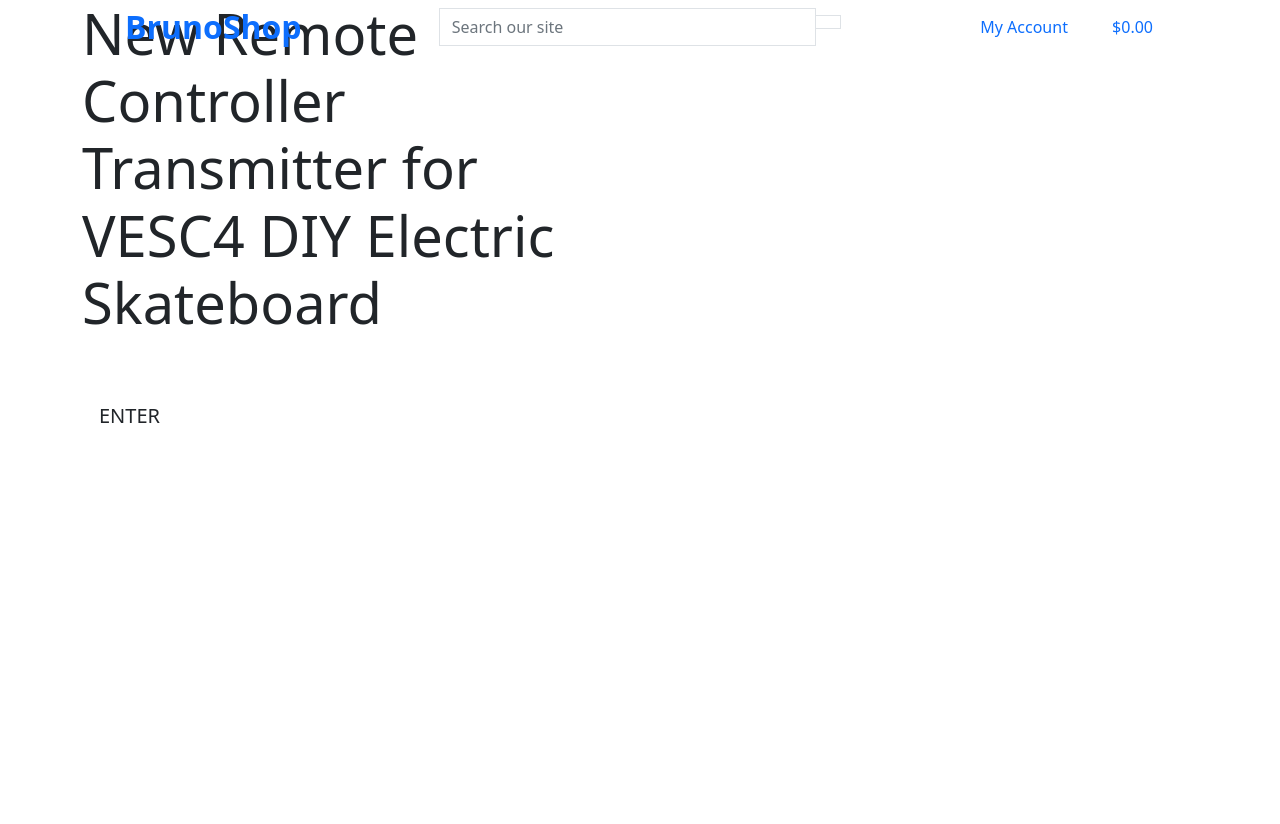
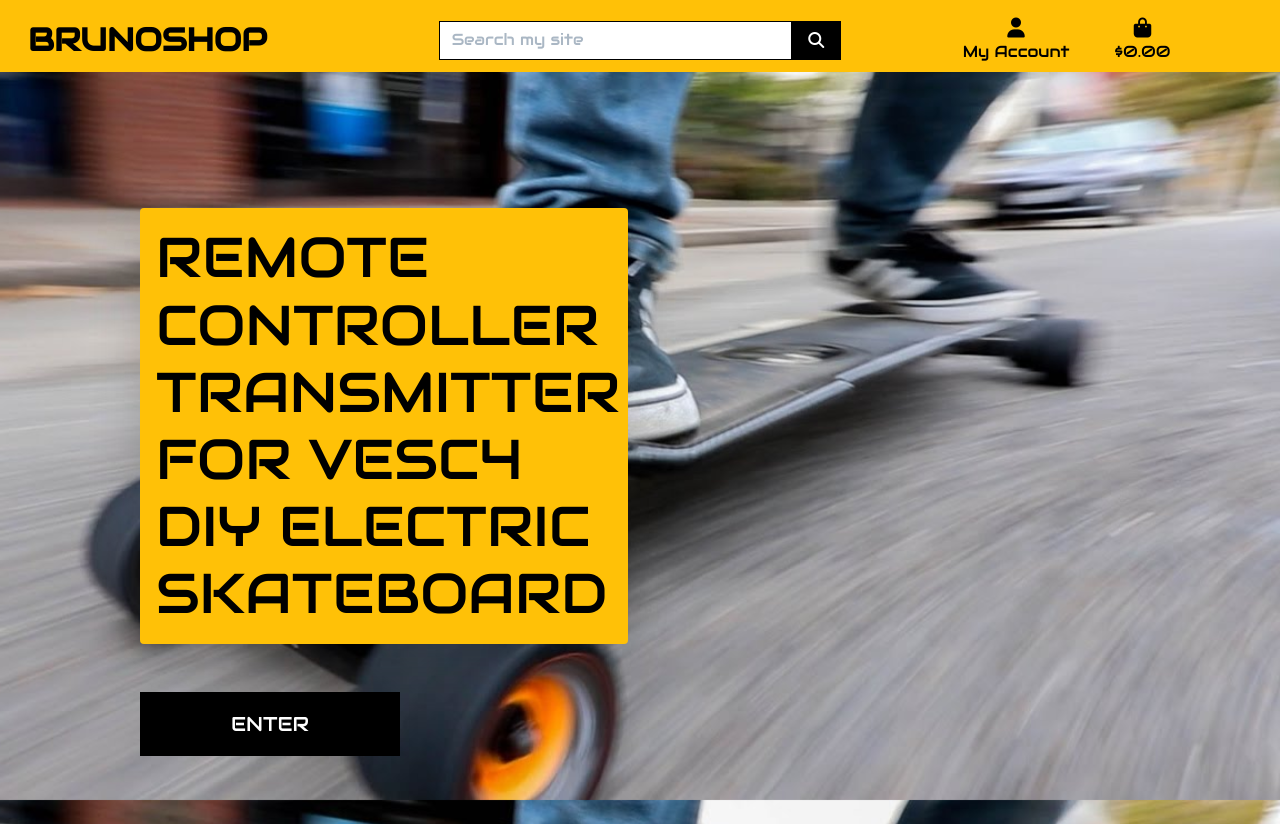
Before and after one commit to onadj/brunoshop, a Django app: page / in a window 1280 px wide. Before the commit the page ends 423 px from the top, so only its background shows below. Run offline with Django 3.2, Linux system fonts and the light colour scheme; some libraries are stand-ins or nearby versions.

Commit message:
completed home page and css

```diff
--- a/brunoshop/settings.py
+++ b/brunoshop/settings.py
@@ -147,4 +147,10 @@ USE_TZ = True
 # Static files (CSS, JavaScript, Images)
 # https://docs.djangoproject.com/en/3.1/howto/static-files/
 
+
 STATIC_URL = '/static/'
+STATICFILES_DIRS = (os.path.join(BASE_DIR, 'static'),)
+
+
+MEDIA_URL = '/media/'
+MEDIA_ROOT = os.path.join(BASE_DIR, 'media')
--- a/brunoshop/urls.py
+++ b/brunoshop/urls.py
@@ -15,10 +15,12 @@ Including another URLconf
 """
 from django.contrib import admin
 from django.urls import path, include
+from django.conf import settings
+from django.conf.urls.static import static
 
 
 urlpatterns = [
     path('admin/', admin.site.urls),
     path('accounts/', include('allauth.urls')),
     path('', include('home.urls')),
-]
+] + static(settings.MEDIA_URL, document_root=settings.MEDIA_ROOT)
--- a/home/templates/home/index.html
+++ b/home/templates/home/index.html
@@ -16,14 +16,16 @@
 <div class="container h-100">
     <div class="row h-100">
         <div class="col-7 col-md-6 my-auto">
-            <h3 class="display-4 logo-font text-black">New Remote Controller Transmitter for VESC4 DIY Electric
-                Skateboard</h3>
+            <h4 class="display-4 logo-font text-black shadow-lg p-3 mb-5 bg-warning rounded">Remote Controller
+                Transmitter for VESC4 DIY Electric
+                Skateboard</h4>
             <div class="my-5">
-                <h4>
+                <h3>
                     <a href="" class="shop-now-button btn btn-lg rounded-0 text-uppercase py-3">Enter</a>
-                </h4>
+                </h3>
             </div>
         </div>
     </div>
 </div>
+
 {% endblock %}
--- /dev/null
+++ b/static/css/base.css
@@ -0,0 +1,331 @@
+
+html {
+    height: 100%;
+}
+
+body {
+    background: url('/media/homeimage.jpg') no-repeat center center fixed;
+    background-size: cover;
+    height: calc(100vh - 164px);
+    color: #555;
+    font-family: 'Audiowide', cursive;
+
+}
+
+/* from Bulma */
+.icon {
+    align-items: center;
+    display: inline-flex;
+    justify-content: center;
+    height: 1.5rem;
+    width: 1.5rem;
+}
+
+.logo-font {
+    text-transform: uppercase;
+}
+
+.main-logo-link {
+    width: fit-content;
+}
+
+.shop-now-button {
+    background: black;
+    color: white;
+    min-width: 260px;
+}
+
+.btn-black {
+    background: black;
+    color: white;
+}
+
+.btn-outline-black {
+    background: white;
+    color: black !important; /* use important to override link colors for <a> elements */
+    border: 1px solid black;
+}
+
+.btn-outline-black:hover,
+.btn-outline-black:active,
+.btn-outline-black:focus {
+    background: black;
+    color: white !important;
+}
+
+.shop-now-button:hover,
+.shop-now-button:active,
+.shop-now-button:focus,
+.btn-black:hover,
+.btn-black:active,
+.btn-black:focus {
+    background: #222;
+    color: white;
+}
+
+.text-black {
+    color: #000 !important;
+}
+
+.border-black {
+    border: 1px solid black !important;
+}
+
+.bg-black {
+    background: #000 !important;
+}
+
+.overlay {
+	height: 100%;
+	width: 100%;
+	top: 0;
+	left: 0;
+	position: fixed;
+	background: white;
+	z-index: -1;
+}
+
+a.category-badge > span.badge:hover {
+    background: #212529 !important;
+    color: #fff !important;
+}
+
+.btt-button {
+    height: 42px;
+    width: 42px;
+    position: fixed;
+    bottom: 10px;
+    right: 10px;
+}
+
+.btt-link,
+.update-link,
+.remove-item {
+    cursor: pointer;
+}
+
+input[name='q']::placeholder {
+    color: #aab7c4;
+}
+
+/* ------------------------------- bootstrap toasts */
+
+.message-container {
+    position: fixed;
+    top: 72px;
+    right: 15px;
+    z-index: 99999999999;
+}
+
+.custom-toast {
+    overflow: visible;
+}
+
+.toast-capper {
+    height: 2px;
+}
+
+/* from CSS-tricks.com: https://css-tricks.com/snippets/css/css-triangle/ */
+.arrow-up {
+    width: 0;
+    height: 0;
+    border-left: 4px solid transparent;
+    border-right: 4px solid transparent;
+    border-bottom: 10px solid black;
+    position: absolute;
+    top: -10px;
+    right: 36px;
+}
+
+/* Convenience classes - colors copied from Bootstrap */
+.arrow-primary {
+    border-bottom-color: #007bff !important;
+}
+
+.arrow-secondary {
+    border-bottom-color: #6c757d !important;
+}
+
+.arrow-success {
+    border-bottom-color: #28a745 !important;
+}
+
+.arrow-danger {
+    border-bottom-color: #dc3545 !important;
+}
+
+.arrow-warning {
+    border-bottom-color: #ffc107 !important;
+}
+
+.arrow-info {
+    border-bottom-color: #17a2b8 !important;
+}
+
+.arrow-light {
+    border-bottom-color: #f8f9fa !important;
+}
+
+.arrow-dark {
+    border-bottom-color: #343a40 !important;
+}
+
+.bag-notification-wrapper {
+    height: 100px;
+    overflow-x: hidden;
+    overflow-y: auto;
+}
+
+/* -------------------------------- Media Queries */
+
+/* Slightly larger container on xl screens */
+@media (min-width: 1200px) {
+  .container {
+    max-width: 80%;
+  }
+}
+
+/* Allauth form formatting */
+
+.allauth-form-inner-content p {
+    margin-top: 1.5rem; /* mt-4 */
+    color: #6c757d; /* text-secondary */
+}
+
+.allauth-form-inner-content input {
+    border-color: #000;
+    border-radius: 0;
+}
+
+.allauth-form-inner-content label:not([for='id_remember']) {
+    display: none;
+}
+
+.allauth-form-inner-content input::placeholder {
+    color: #aab7c4;
+}
+
+.allauth-form-inner-content button,
+.allauth-form-inner-content input[type='submit'] {
+	/* btn */
+	display: inline-block;
+    font-weight: 400;
+    color: #fff;
+    text-align: center;
+    vertical-align: middle;
+    -webkit-user-select: none;
+    -moz-user-select: none;
+    -ms-user-select: none;
+    user-select: none;
+    background-color: #000;
+    border: 1px solid #000;
+    padding: .375rem .75rem;
+    font-size: 1rem;
+    line-height: 1.5;
+    border-radius: 0;
+
+    /* standard bootstrap btn transitions */
+    transition: color .15s ease-in-out,background-color .15s ease-in-out,border-color .15s ease-in-out,box-shadow .15s ease-in-out;
+}
+
+.allauth-form-inner-content button:hover,
+.allauth-form-inner-content input[type='submit']:hover {
+	color: #fff;
+    background-color: #222;
+    border-color: #222;
+}
+
+.allauth-form-inner-content a {
+	color: #17a2b8; /* text-info */
+}
+
+/* Product Form */
+
+.btn-file {
+    position: relative;
+    overflow: hidden;
+}
+
+.btn-file input[type="file"] {
+    position: absolute;
+    top: 0;
+    right: 0;
+    min-width: 100%;
+    min-height: 100%;
+    opacity: 0;
+    cursor: pointer;
+}
+
+.custom-checkbox .custom-control-label::before {
+    border-radius: 0;
+    border-color: #dc3545;
+}
+
+.custom-checkbox .custom-control-input:checked~.custom-control-label::before {
+    background-color: #dc3545;
+    border-color: #dc3545;
+    border-radius: 0;
+}
+
+
+/* fixed top navbar only on medium and up */
+@media (min-width: 992px) {
+    .fixed-top-desktop-only {
+        position: fixed;
+        top: 0;
+        right: 0;
+        left: 0;
+        z-index: 1030;
+    }
+
+    .header-container {
+        padding-top: 164px;
+    }
+}
+
+/* pad the top a bit when navbar is collapsed on mobile */
+@media (max-width: 991px) {
+    .header-container {
+        padding-top: 116px;
+    }
+
+    body {
+        height: calc(100vh - 116px);
+    }
+
+    .display-4.logo-font.text-black {
+        font-size: 2rem;
+    }
+
+    .nav-link {
+        padding: 0.15rem;
+    }
+
+    .nav-link i.fa-lg {
+        font-size: 1rem;
+    }
+
+    .navbar-toggler {
+        padding: .6rem .6rem;
+        font-size: 1rem;
+    }
+
+    #delivery-banner h4 {
+        font-size: .9rem;
+    }
+
+    .btn.btn-outline-black.rounded-0,
+    .btn.btn-black.rounded-0 {
+        padding: .375rem .375rem;
+    }
+
+    .btn.btn-outline-black.rounded-0.btn-lg,
+    .btn.btn-black.rounded-0.btn-lg {
+        padding: .375rem .375rem;
+        font-size: .75rem;
+    }
+
+    .increment-qty, .decrement-qty {
+        padding: .25rem .5rem !important;
+    }
+}
--- a/templates/base.html
+++ b/templates/base.html
@@ -13,15 +13,28 @@
     {% endblock %}
 
     {% block corecss %}
+
+
+
     <link href="https://cdn.jsdelivr.net/npm/bootstrap@5.0.0-beta1/dist/css/bootstrap.min.css" rel="stylesheet"
         integrity="sha384-giJF6kkoqNQ00vy+HMDP7azOuL0xtbfIcaT9wjKHr8RbDVddVHyTfAAsrekwKmP1" crossorigin="anonymous">
+
+    <link rel="preconnect" href="https://fonts.gstatic.com">
+    <link href="https://fonts.googleapis.com/css2?family=Audiowide&display=swap" rel="stylesheet" type="text/css">>
+
+    <link rel="stylesheet" href="{% static 'css/base.css' %}">
     {% endblock %}
 
     {% block extra_css %}
+
     {% endblock %}
 
 
     {% block corejs %}
+
+    <script src="https://kit.fontawesome.com/eb76bd5910.js" crossorigin="anonymous"></script>
+
+
     <script src="https://code.jquery.com/jquery-3.5.1.min.js"
         integrity="sha256-9/aliU8dGd2tb6OSsuzixeV4y/faTqgFtohetphbbj0=" crossorigin="anonymous"></script>
 
@@ -43,7 +56,7 @@
 <body>
 
     <header class="container-fluid fixed-top">
-        <div class="row">
+        <div id="topnav" class="row bg-warning pt-lg-2 d-none d-lg-flex">
             <div class="col-12 col-lg-4  my-auto py-lg-0 text-center text-lg-left">
                 <a href="{% url 'home' %}" class="nav-link main-logo-link">
                     <h2 class="logo-font text-black my-0"><strong>BrunoShop</strong></h2>
@@ -55,7 +68,7 @@
                 <form method="GET" action="">
                     <div class="input-group w-100">
                         <input class="form-control border border-black rounded-0" type="text" name="q"
-                            placeholder="Search our site">
+                            placeholder="Search my site">
                         <div class="input-group-append">
                             <button class="form-control btn btn-black border border-black rounded-0" type="submit">
                                 <span class="icon">
@@ -81,13 +94,13 @@
                         <div class="dropdown-menu border-0" aria-labelledby="user-options">
                             {% if request.user.is_authenticated %}
                             {% if request.user.is_superuser %}
-                            <a href="{% url 'add_product' %}" class="dropdown-item">Product Management</a>
+                            <a href="" class="dropdown-item">Product Management</a>
                             {% endif %}
-                            <a href="{% url 'profile' %}" class="dropdown-item">My Profile</a>
-                            <a href="{% url 'account_logout' %}" class="dropdown-item">Logout</a>
+                            <a href="" class="dropdown-item">My Profile</a>
+                            <a href="" class="dropdown-item">Logout</a>
                             {% else %}
-                            <a href="{% url 'account_signup' %}" class="dropdown-item">Register</a>
-                            <a href="{% url 'account_login' %}" class="dropdown-item">Login</a>
+                            <a href="" class="dropdown-item">Register</a>
+                            <a href="" class="dropdown-item">Login</a>
                             {% endif %}
                         </div>
                     </li>
@@ -95,7 +108,7 @@
 
                     <li class="list-inline-item">
                         <a class="{% if grand_total %}text-info font-weight-bold{% else %}text-black{% endif %} nav-link"
-                            href="{% url 'view_bag' %}">
+                            href="">
                             <div class="text-center">
                                 <div><i class="fas fa-shopping-bag fa-lg"></i></div>
                                 <p class="my-0">
```
Also changed, not shown: media/homeimage.jpg (added).
